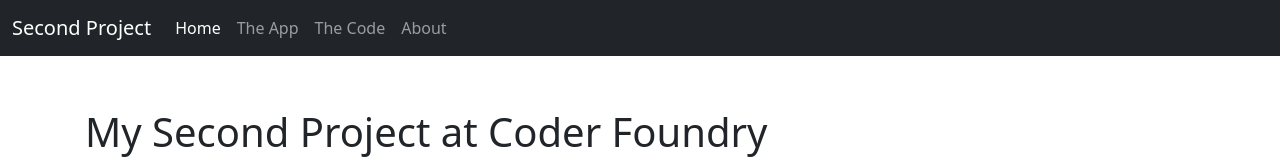
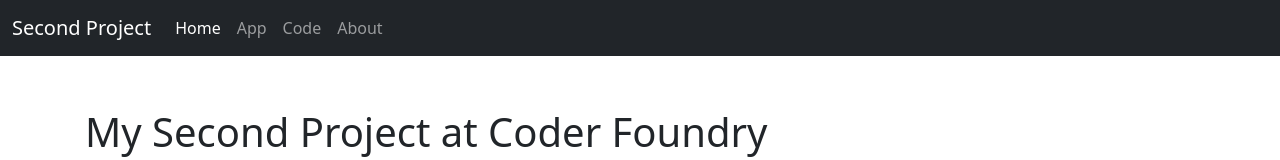
Before and after one commit to RedAngelRedux/SecondProject, a plain HTML site: page index.html in a window 1280 px wide. Shown: the top 160 px of the page. Drawn offline with nearby package versions, Linux system fonts and the light colour scheme.

Commit message:
Modified Link Text

```diff
--- a/index.html
+++ b/index.html
@@ -30,10 +30,10 @@
                     <a class="nav-link active" aria-current="page" href="#">Home</a>
                 </li>
                 <li class="nav-item">
-                    <a class="nav-link" href="#">The App</a>
+                    <a class="nav-link" href="#">App</a>
                 </li>
                 <li class="nav-item">
-                    <a class="nav-link" href="#">The Code</a>
+                    <a class="nav-link" href="#">Code</a>
                 </li>
                 <li class="nav-item">
                     <a class="nav-link" href="#">About</a>
```
